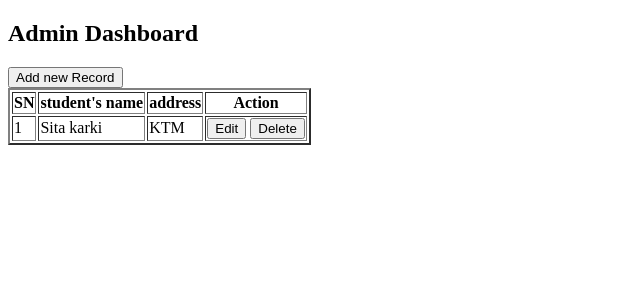
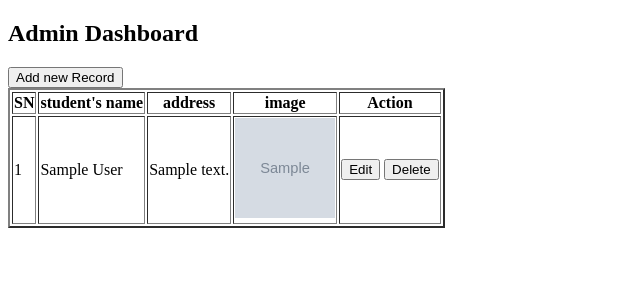
Before and after one commit to Ghanashyam123/dmcWeb-2026, a PHP site: page /project/dashboard.php in a window 1280 px wide. Shown: the top 300 px of the page, without its empty margins (0-640 px from the left). Run offline with PHP 8.4, Linux system fonts and the light colour scheme; the visitor is signed in with stand-in values (Sample User, id 1); tables that the repository leaves empty or names only in its code hold one stand-in row (values such as "Sample post"); grey boxes marked "Sample" are stand-in pictures.

Commit message:
create and admin completed

```diff
--- a/project/createStudent.php
+++ b/project/createStudent.php
@@ -8,7 +8,7 @@
 
     move_uploaded_file($filePath,"images/".$img);
 $con = mysqli_connect("localhost","root","root","collegeDMC");
-$sql = "INSERT INTO students ";
+$sql = "INSERT INTO students(stname,address,image) VALUES('$stname','$address','$img')";
 if(mysqli_query($con,$sql)){
     $_SESSION['username'] = $username;
     header("Location:dashboard.php");
--- a/project/dashboard.php
+++ b/project/dashboard.php
@@ -1,6 +1,10 @@
 <?php
 session_start();
 if(isset($_SESSION['username'])){
+    $con = mysqli_connect("localhost","root","root","collegeDMC");
+    $sql = "SELECT * FROM students";
+    $res = mysqli_query($con,$sql);
+
     ?>
 
 
@@ -20,17 +24,25 @@ if(isset($_SESSION['username'])){
             <th>SN</th>
             <th>student's name </th>
             <th> address </th>
+            <th>image</th>
             <th>Action </th>
         </tr>
+        <?php
+
+        while($row=mysqli_fetch_assoc($res)){
+            ?>
         <tr>
-            <td>1</td>
-            <td>Sita karki </td>
-            <td>KTM </td>
+            <td><?php echo $row['id'];?></td>
+            <td><?php echo $row['stname'];?> </td>
+            <td><?php echo $row['address'];?> </td>
+            <td><img src="images/<?php echo $row['image'];?>" width="100" height="100" /></td>
             <td>
                 <button>Edit </button>
                 <button>Delete</button>
             </td>
         </tr>
+
+        <?php } ?>
       </table>
 
 </body>
```
Also changed, not shown: project/images/540693172_1173048901534884_3142037297158956846_n.jpg (added), project/images/Screenshot 2026-03-15 at 09.52.38.png (added).
